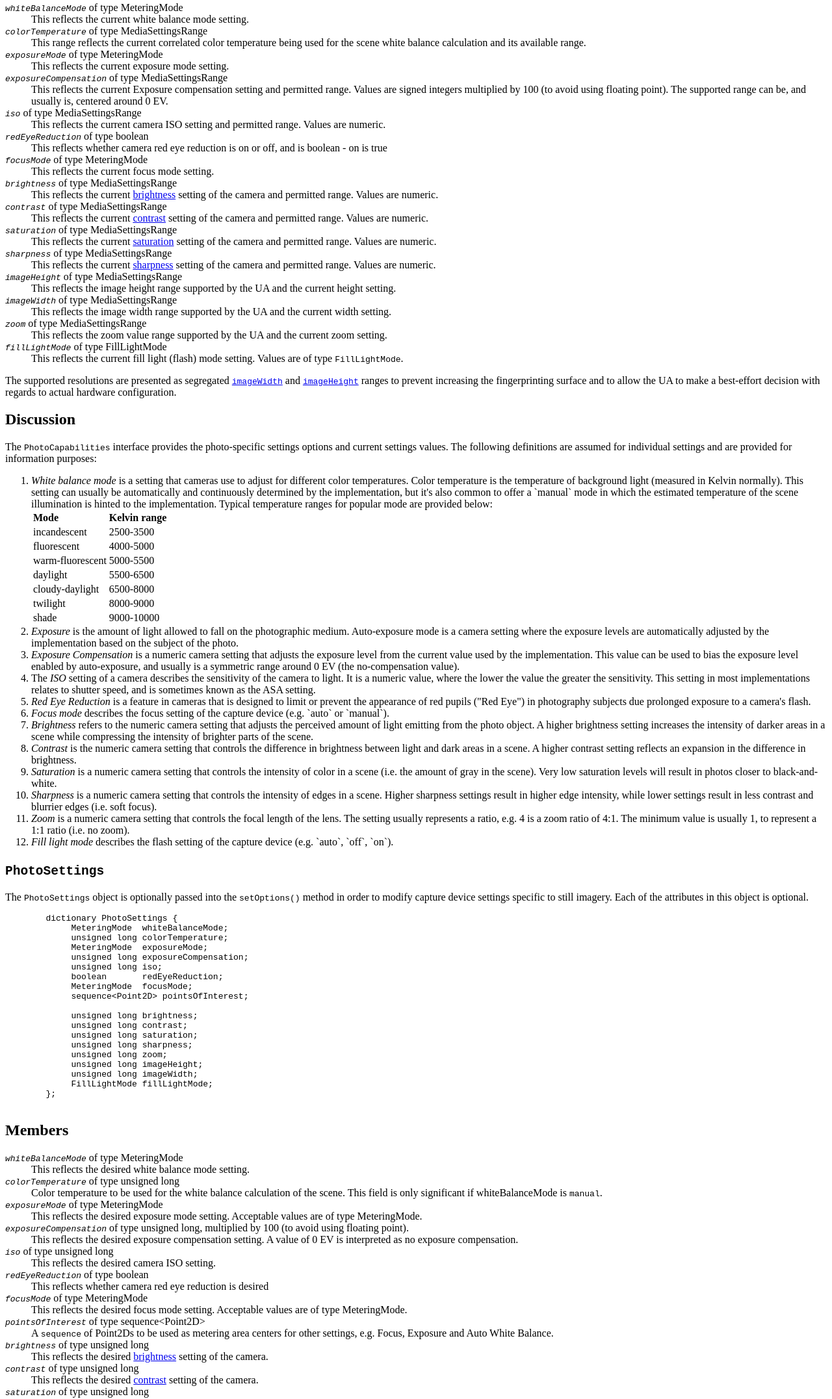
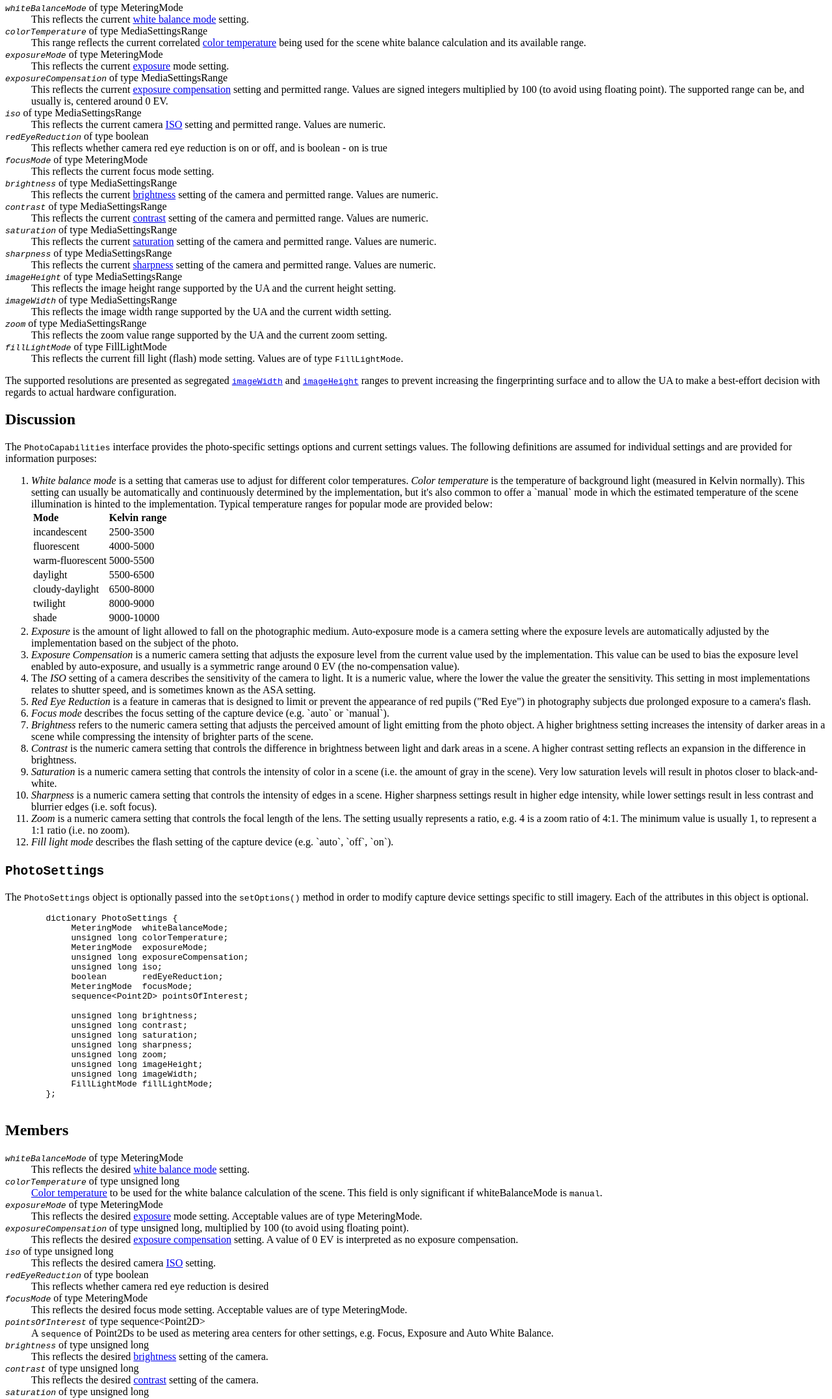
Before and after one commit to w3c/mediacapture-image, a plain HTML site: page index.html in a window 1280 px wide. Shown: the part 2223-4376 px from the top of the page at 65% size. Drawn offline with Linux system fonts and the light colour scheme.

Commit message:
Added links to definition for a few other capabilities/settings

```diff
--- a/index.html
+++ b/index.html
@@ -210,15 +210,15 @@
       <h2>Attributes</h2>
       <dl data-link-for="PhotoCapabilities" data-dfn-for="PhotoCapabilities" class="attributes">
         <dt><dfn><code>whiteBalanceMode</code></dfn> of type <span class="idlAttrType"><a>MeteringMode</a></span></dt>
-        <dd>This reflects the current white balance mode setting. </dd>
+        <dd>This reflects the current <a href="#dfn-white-balance-mode">white balance mode</a> setting. </dd>
         <dt><dfn><code>colorTemperature</code></dfn> of type <span class="idlAttrType"><a>MediaSettingsRange</a></span></dt>
-        <dd>This range reflects the current correlated color temperature being used for the scene white balance calculation and its available range.</dd>
+        <dd>This range reflects the current correlated <a href="#dfn-color-temperature">color temperature</a> being used for the scene white balance calculation and its available range.</dd>
         <dt><dfn><code>exposureMode</code></dfn> of type <span class="idlAttrType"><a>MeteringMode</a></span></dt>
-        <dd>This reflects the current exposure mode setting.</dd>
+        <dd>This reflects the current <a href="#dfn-exposure">exposure</a> mode setting.</dd>
         <dt><dfn><code>exposureCompensation</code></dfn> of type <span class="idlAttrType"><a>MediaSettingsRange</a></span></dt>
-        <dd>This reflects the current Exposure compensation setting and permitted range.  Values are signed integers multiplied by 100 (to avoid using floating point). The supported range can be, and usually is, centered around 0 EV.</dd>
+        <dd>This reflects the current <a href="#dfn-exposure-compensation">exposure compensation</a> setting and permitted range.  Values are signed integers multiplied by 100 (to avoid using floating point). The supported range can be, and usually is, centered around 0 EV.</dd>
         <dt><dfn><code>iso</code></dfn> of type <span class="idlAttrType"><a>MediaSettingsRange</a></span></dt>
-        <dd>This reflects the current camera ISO setting and permitted range.  Values are numeric.</dd>
+        <dd>This reflects the current camera <a href="#dfn-iso">ISO</a> setting and permitted range.  Values are numeric.</dd>
         <dt><dfn><code>redEyeReduction</code></dfn> of type <span class="idlAttrType"><a>boolean</a></span></dt>
         <dd>This reflects whether camera red eye reduction is on or off, and is boolean - on is true</dd>
         <dt><dfn><code>focusMode</code></dfn> of type <span class="idlAttrType"><a>MeteringMode</a></span></dt>
@@ -250,7 +250,7 @@
       <h2>Discussion</h2>
         <p>The <code>PhotoCapabilities</code> interface provides the photo-specific settings options and current settings values.  The following definitions are assumed for individual settings and are provided for information purposes:</p>
         <ol>
-        <li><i>White balance mode</i> is a setting that cameras use to adjust for different color temperatures.  Color temperature is the temperature of background light (measured in Kelvin normally).  This setting can usually be automatically and continuously determined by the implementation, but it's also common to offer a `manual` mode in which the estimated temperature of the scene illumination is hinted to the implementation.  Typical temperature ranges for popular mode are provided below:
+        <li><i><dfn>White balance mode</dfn></i> is a setting that cameras use to adjust for different color temperatures.  <dfn>Color temperature</dfn> is the temperature of background light (measured in Kelvin normally).  This setting can usually be automatically and continuously determined by the implementation, but it's also common to offer a `manual` mode in which the estimated temperature of the scene illumination is hinted to the implementation.  Typical temperature ranges for popular mode are provided below:
         <table class="simple">
         <tr>
             <th>Mode</th>
@@ -286,9 +286,9 @@
         </tr>
         </table>
         </li>
-        <li><i>Exposure</i> is the amount of light allowed to fall on the photographic medium.  Auto-exposure mode is a camera setting where the exposure levels are automatically adjusted by the implementation based on the subject of the photo.</li>
-        <li><i>Exposure Compensation</i> is a numeric camera setting that adjusts the exposure level from the current value used by the implementation.  This value can be used to bias the exposure level enabled by auto-exposure, and usually is a symmetric range around 0 EV (the no-compensation value).</li>
-        <li>The <i>ISO</i> setting of a camera describes the sensitivity of the camera to light. It is a numeric value, where the lower the value the greater the sensitivity.  This setting in most implementations relates to shutter speed, and is sometimes known as the ASA setting.</li>
+        <li><i><dfn>Exposure</dfn></i> is the amount of light allowed to fall on the photographic medium.  Auto-exposure mode is a camera setting where the exposure levels are automatically adjusted by the implementation based on the subject of the photo.</li>
+        <li><i><dfn>Exposure Compensation</dfn></i> is a numeric camera setting that adjusts the exposure level from the current value used by the implementation.  This value can be used to bias the exposure level enabled by auto-exposure, and usually is a symmetric range around 0 EV (the no-compensation value).</li>
+        <li>The <i><dfn>ISO</dfn></i> setting of a camera describes the sensitivity of the camera to light. It is a numeric value, where the lower the value the greater the sensitivity.  This setting in most implementations relates to shutter speed, and is sometimes known as the ASA setting.</li>
         <li><i>Red Eye Reduction</i> is a feature in cameras that is designed to limit or prevent the appearance of red pupils ("Red Eye") in photography subjects due prolonged exposure to a camera's flash.</li>
         <li><i>Focus mode</i> describes the focus setting of the capture device (e.g. `auto` or `manual`). </li>
         <li><i><dfn>Brightness</dfn></i> refers to the numeric camera setting that adjusts the perceived amount of light emitting from the photo object.  A higher brightness setting increases the intensity of darker areas in a scene while compressing the intensity of brighter parts of the scene.</li>
@@ -333,16 +333,16 @@
       <h2>Members</h2>
       <dl data-link-for="PhotoSettings" data-dfn-for="PhotoSettings" class="attributes">
         <dt><dfn><code>whiteBalanceMode</code></dfn> of type <span class="idlAttrType"><a>MeteringMode</a></span></dt>
-        <dd>This reflects the desired white balance mode setting.</dd>
+        <dd>This reflects the desired <a href="#dfn-white-balance-mode">white balance mode</a> setting.</dd>
         <dt><dfn><code>colorTemperature</code></dfn> of type <span class="idlAttrType"><a>unsigned long</a></span></dt>
-        <dd>Color temperature to be used for the white balance calculation of the scene.
+        <dd><a href="#dfn-color-temperature">Color temperature</a> to be used for the white balance calculation of the scene.
         This field is only significant if <a>whiteBalanceMode</a> is <code>manual</code>.</dd>
         <dt><dfn><code>exposureMode</code></dfn> of type <span class="idlAttrType"><a>MeteringMode</a></span></dt>
-        <dd>This reflects the desired exposure mode setting.  Acceptable values are of type <span class="idlAttrType"><a>MeteringMode</a></span>.</dd>
+        <dd>This reflects the desired <a href="#dfn-exposure">exposure</a> mode setting.  Acceptable values are of type <span class="idlAttrType"><a>MeteringMode</a></span>.</dd>
         <dt><dfn><code>exposureCompensation</code></dfn> of type <span class="idlAttrType"><a>unsigned long</a></span>, multiplied by 100 (to avoid using floating point). </dt>
-        <dd>This reflects the desired exposure compensation setting.  A value of 0 EV is interpreted as no exposure compensation.</dd>
+        <dd>This reflects the desired <a href="#dfn-exposure-compensation">exposure compensation</a> setting.  A value of 0 EV is interpreted as no exposure compensation.</dd>
         <dt><dfn><code>iso</code></dfn> of type <span class="idlAttrType"><a>unsigned long</a></span></dt>
-        <dd>This reflects the desired camera ISO setting.</dd>
+        <dd>This reflects the desired camera <a href="#dfn-iso">ISO</a> setting.</dd>
         <dt><dfn><code>redEyeReduction</code></dfn> of type <span class="idlAttrType"><a>boolean</a></span></dt>
         <dd>This reflects whether camera red eye reduction is desired</dd>
         <dt><dfn><code>focusMode</code></dfn> of type <span class="idlAttrType"><a>MeteringMode</a></span></dt>
```
